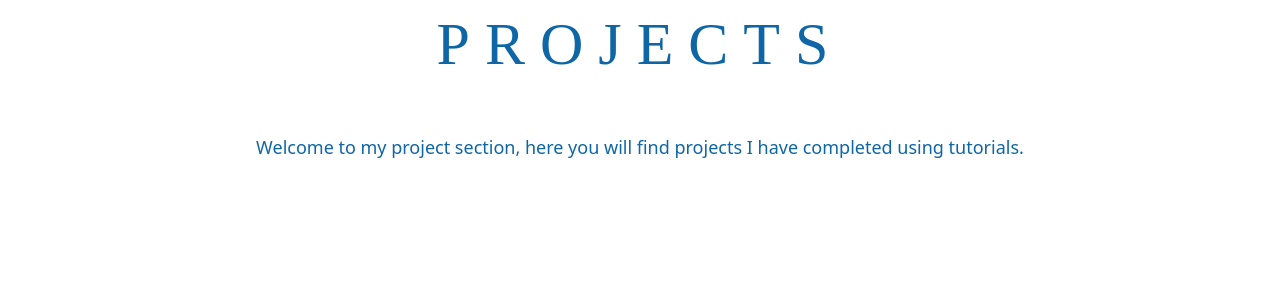
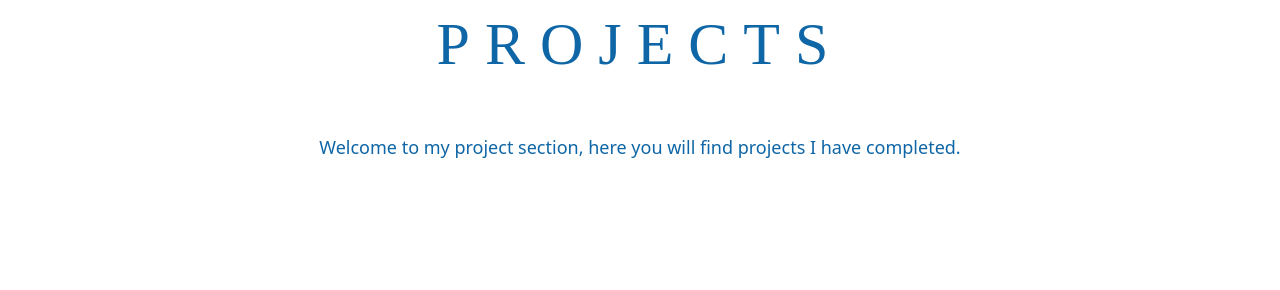
Before and after one commit to Kiro-T/Kiro-T.github.io, a plain HTML site: page index.html in a window 1280 px wide. Shown: the part 3100-3390 px from the top of the page. Drawn offline with Linux system fonts and the light colour scheme; a web font is replaced by a local one.

Commit message:
update
update

```diff
--- a/index.html
+++ b/index.html
@@ -137,7 +137,7 @@
             <div class="now">
              <h1 class="title-text text-uppercase" style="text-align: center" >Projects</h1>
             <p class="para" style="margin-top: 60px; text-align: center;">
-            Welcome to my project section, here you will find projects I have completed using tutorials.
+            Welcome to my project section, here you will find projects I have completed.
             </p>
 
             </div>
```
